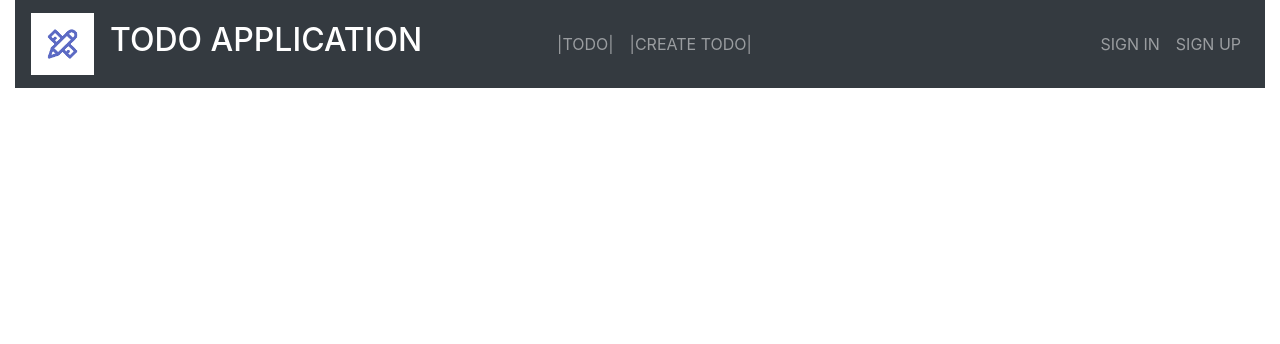
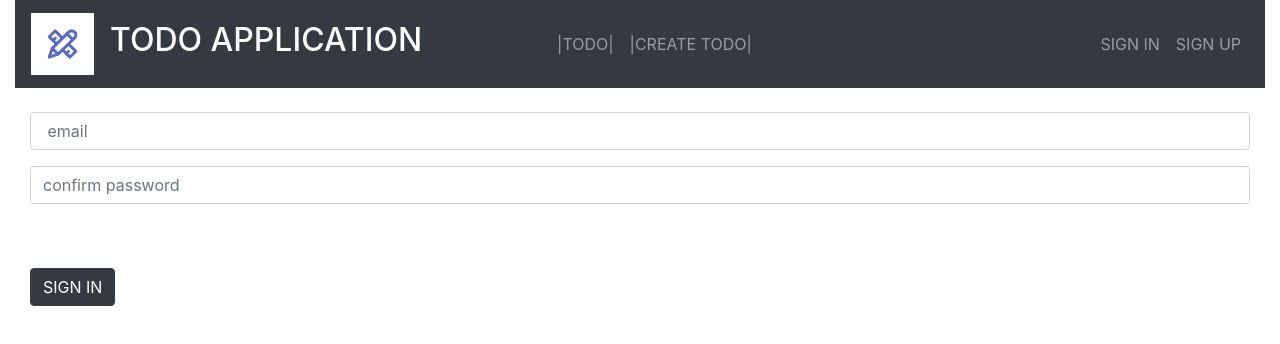
Before and after one commit to Jay-2019/react-client, a React (Create React App) app: page /sign_in in a window 1280 px wide. Shown: the top 344 px of the page. Built offline with nearby package versions, Linux system fonts and the light colour scheme.

Commit message:
signin feature completed

```diff
--- a/src/Components/App.js
+++ b/src/Components/App.js
@@ -7,7 +7,7 @@ import logo from './brand.png'
 import CreateTodo from "./CreateTodo";
 import EditTodo from "./EditTodo";
 import TodoList from "./TodoList";
-// import Signin from './Signin';
+import Signin from './Signin';
 import Signup from './Signup';
 
 class App extends React.Component {
@@ -62,7 +62,7 @@ class App extends React.Component {
           <Route path="/" exact component={TodoList} />
           <Route path="/EditTodo/:id" component={EditTodo} />
           <Route path="/CreateTodo" component={CreateTodo} />
-          {/* <Route path="/sign_in" component={Signin} /> */}
+          <Route path="/sign_in" component={Signin} />
           <Route path="/sign_up" component={Signup} />
 
         </div>
--- /dev/null
+++ b/src/Components/Signin.js
@@ -0,0 +1,22 @@
+import React, { Component, Fragment } from 'react'
+
+export default class Signin extends Component {
+    render() {
+        return (
+            <Fragment>
+                <div className="container-fluid">
+                    <form>
+                        <div className="form-group">
+                            <input type="email" className="form-control" id="inputEmail" aria-describedby="emailHelp" placeholder=" email" />
+                        </div>
+                        <div className="form-group">
+                            <input type="password" className="form-control" id="inputConfirmPassword" placeholder="confirm password" />
+                        </div>
+                        <br /> <br />
+                        <button type="submit" value="sign in" className="btn btn-dark"> SIGN IN </button>
+                    </form>
+                </div>
+            </Fragment>
+        )
+    }
+}
```
